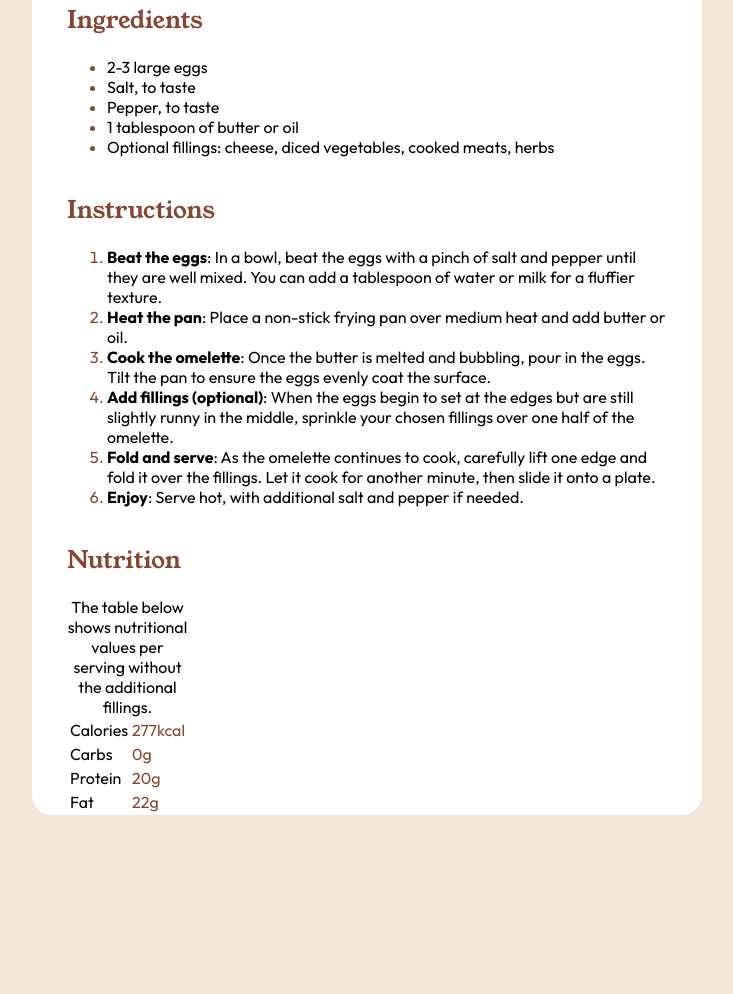
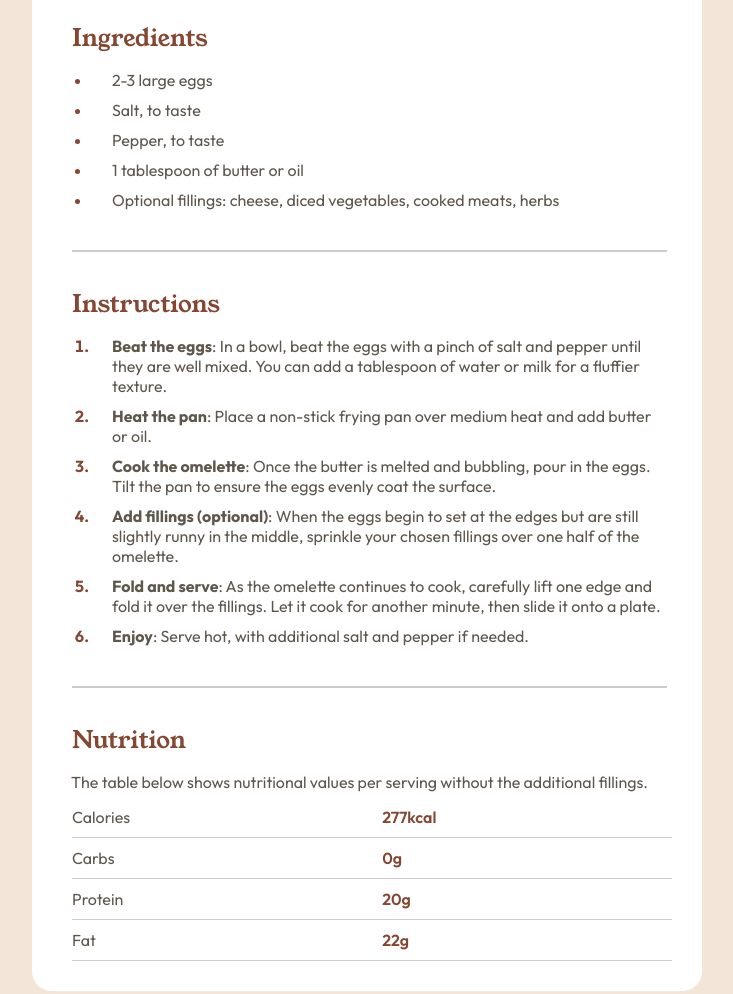
Before and after one commit to Wellyson-Alcantara/Pagina-de-receitas, a plain HTML site: page index.html in a window 1280 px wide. Shown: the part 708-1702 px from the top of the page, without its empty margins (273-1006 px from the left). Before the commit the page ends 1523 px from the top, so only its background shows below. Drawn offline with Linux system fonts and the light colour scheme.

Commit message:
quase concluido

```diff
--- a/index.html
+++ b/index.html
@@ -1,5 +1,5 @@
 <!DOCTYPE html>
-<html lang="en">
+<html lang="pt-BR">
 <head>
   <meta charset="UTF-8">
   <meta name="viewport" content="width=device-width, initial-scale=1.0">
@@ -28,7 +28,7 @@
       </ul>
     </section>
 
-    <section>
+    <section class="container-titulos">
       <h2 class="sub-titulos">Ingredients</h2>
       <ul class="listas">
         <li>2-3 large eggs</li>
@@ -37,9 +37,10 @@
         <li>1 tablespoon of butter or oil</li>
         <li>Optional fillings: cheese, diced vegetables, cooked meats, herbs</li>
       </ul>
+      <p class="linhas"></p>
     </section>
 
-    <section>
+    <section class="container-titulos">
       <h2 class="sub-titulos">Instructions</h2>
       <ol class="listas">
         <li>
@@ -61,9 +62,10 @@
         </li>
         <li><strong>Enjoy</strong>: Serve hot, with additional salt and pepper if needed.</li>
       </ol>
+      <p class="linhas"></p>
     </section>
 
-    <section>
+    <section class="container-titulos">
       <h2 class="sub-titulos">Nutrition</h2>
 
       <table>
--- a/style.css
+++ b/style.css
@@ -3,10 +3,15 @@
 @import url('https://fonts.googleapis.com/css2?family=Outfit:wght@100..900&family=Young+Serif&display=swap');
 
 
+* {
+    margin: 0px;
+    padding: 0px;
+    box-sizing: border-box;
+}
+
 body {
     background-color: #F3E5D8;
     display: flex;
-    height: 100vh;
     font-size: 16px;
     flex-flow: column nowrap;
 }
@@ -20,7 +25,7 @@ main {
     width: 670px;
     align-self: center;
     flex-flow: column nowrap;
-    margin: 20px 0px 20px 0px;
+    margin: 30px 0px 30px 0px;
     text-align: left; font-family: 'Outfit', sans-serif;
 }
 
@@ -51,18 +56,14 @@ div p {
     padding-bottom: 20px;
 }
 
-/* Dando uma margin em todas as section. Obs: provavelmente existe forma mais apropriada, porém foi o molhor que eu consegui no momento */
-
-section {
-    margin: 0px 35px 0px 35px;
-}
 
 /* Estilisando o container rosa. Está configurando a <section class="container-preparaçao"> <h2 class="preparaçao"> e a <ul class="lista-preparaçao"> */
 
 .container-preparaçao {
     background-color: hsl(330, 100%, 98%);
     border-radius: 10px;
-    padding: 10px 0px 10px 0px;
+    padding: 25px 0px 25px 30px;
+    margin: 0px 35px 0px 35px;
     font-weight: 400;
     color: hsl(30, 10%, 34%);
 }
@@ -71,11 +72,14 @@ section {
     color: hsl(332, 51%, 32%);
     font-family: 'Outfit', sans-serif;
     font-size: 20px;
+}
+
+.lista-preparaçao {
     padding-left: 20px;
 }
 
 .lista-preparaçao li{
-    padding: 5px 0px 5px 20px;
+    padding: 15px 0px 5px 20px;
 
 }
 
@@ -83,23 +87,62 @@ section {
     color: hsl(332, 51%, 32%);
 }
 
-/* configurando todos os sub-titulos <h2> restantes. */
+/* configurando todos os sub-titulos <h2> e <sections> restantes. */
+
+.container-titulos {
+    padding: 25px 0px 10px 5px;
+    margin: 0px 35px 0px 35px;
+}
 
 .sub-titulos {
     color: hsl(14, 45%, 36%);
     font-family: 'Young Serif';
+    font-weight: 500;
+}
+
+/* Configura as outras listas */
+
+.listas {
+    padding: 10px 0px 0px 20px;
+    font-family: 'Outfit', sans-serif;
+    color: hsl(30, 10%, 34%);
+}
+
+.listas li {
+    padding: 5px 0px 5px 20px;
     font-weight: 400;
 }
 
-/* Configura a cor do marcador das outras listas */
-
 .listas li::marker {
     color: hsl(14, 45%, 36%);
+    font-weight: 670;
 }
 
 /* Ultima tabela */
 
+table {
+    margin: 10px 0px 20px 0px;
+    width: 600px;
+    color: hsl(30, 10%, 34%);
+    border-collapse: collapse;
+}
+
+caption {
+    margin: 5px 0px 5px -25px;
+}
+
+tr {
+    border-bottom: 1px solid rgba(0, 0, 0, 0.2);
+    margin: 10px 0px 10px 0px;
+}
+
 .calorias {
     color: hsl(14, 45%, 36%);
+    font-weight: 600;
+    padding: 10px 0px 10px 0px;
+}
 
+.linhas {
+    border: 1px solid rgba(0, 0, 0, 0.2);
+    margin-top: 35px;
 }
```
